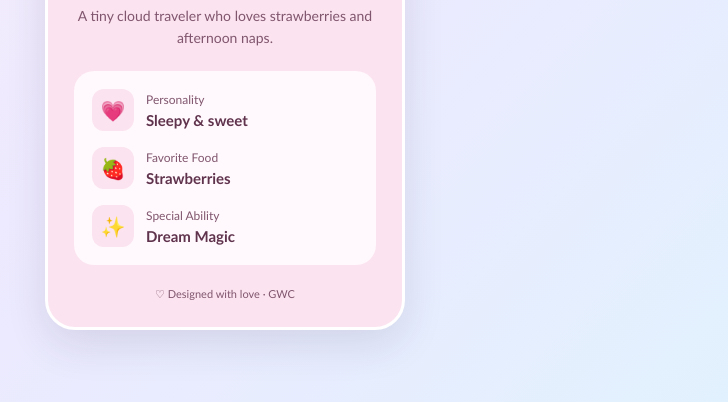
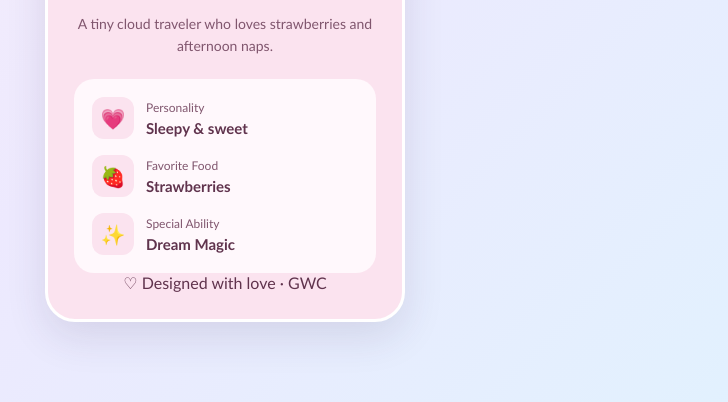
Before and after one commit to girlswhocode-occ/cloud-pet-demo, a plain HTML site: page index.html in a window 1280 px wide. Shown: the part 398-800 px from the top of the page, without its empty margins (415-1143 px from the left). Drawn offline with Linux system fonts and the light colour scheme.

Commit message:
Update style.css

```diff
--- a/style.css
+++ b/style.css
@@ -207,13 +207,7 @@ h1 {
     font-weight: bold;
 }
 
-/* Footer */
 
-footer {
-    margin-top: 22px;
-    font-size: 11px;
-    color: var(--muted);
-}
 
 /* Mobile-friendly layout */
 
```
